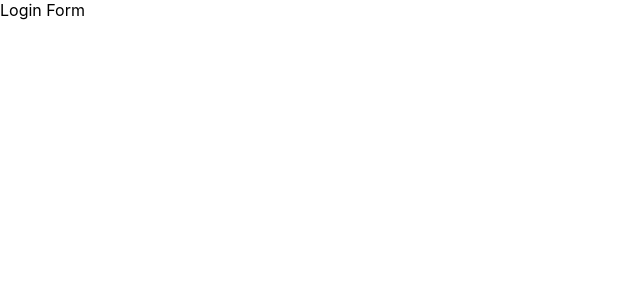
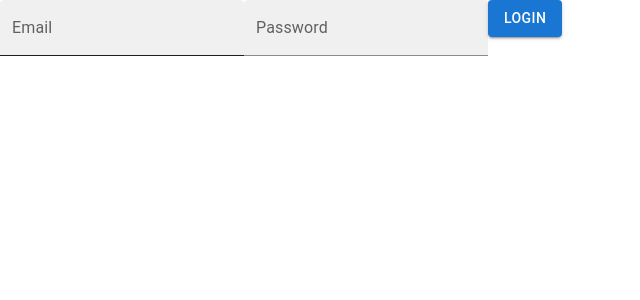
Before and after one commit to harzkr/crm-fe, a React (Create React App) app: page /login in a window 1280 px wide. Shown: the top 300 px of the page, without its empty margins (0-640 px from the left). Built offline with nearby package versions, Linux system fonts and the light colour scheme.

Commit message:
Update Login Form

```diff
--- a/package.json
+++ b/package.json
@@ -12,6 +12,7 @@
     "@testing-library/user-event": "^13.5.0",
     "react": "^18.2.0",
     "react-dom": "^18.2.0",
+    "react-hook-form": "^7.32.2",
     "react-query": "^3.39.1",
     "react-redux": "^8.0.2",
     "react-router-dom": "^6.3.0",
--- a/src/components/Login/Login.js
+++ b/src/components/Login/Login.js
@@ -1,11 +1,35 @@
-import React from 'react';
+import React from "react";
+import { TextField, Button } from "@mui/material";
+import { useForm } from "react-hook-form";
 
 const Login = () => {
-    return(
-        <div>
-            Login Form
-        </div>
-    )
-}
+  const { register, handleSubmit, errors } = useForm();
+
+  const onSubmit = (data) => {
+    console.log(data);
+  };
+  return (
+    <div>
+      <form onSubmit={handleSubmit(onSubmit)}>
+        <TextField
+          id="email"
+          label="Email"
+          variant="filled"
+          {...register("email")}
+        />
+        <TextField
+          id="password"
+          label="Password"
+          variant="filled"
+          {...register("password")}
+        />
+
+        <Button type="submit" variant="contained">
+          Login
+        </Button>
+      </form>
+    </div>
+  );
+};
 
 export default Login;
```
Also changed, not shown: 1 other file (tests, documents, lock files or other folders).
